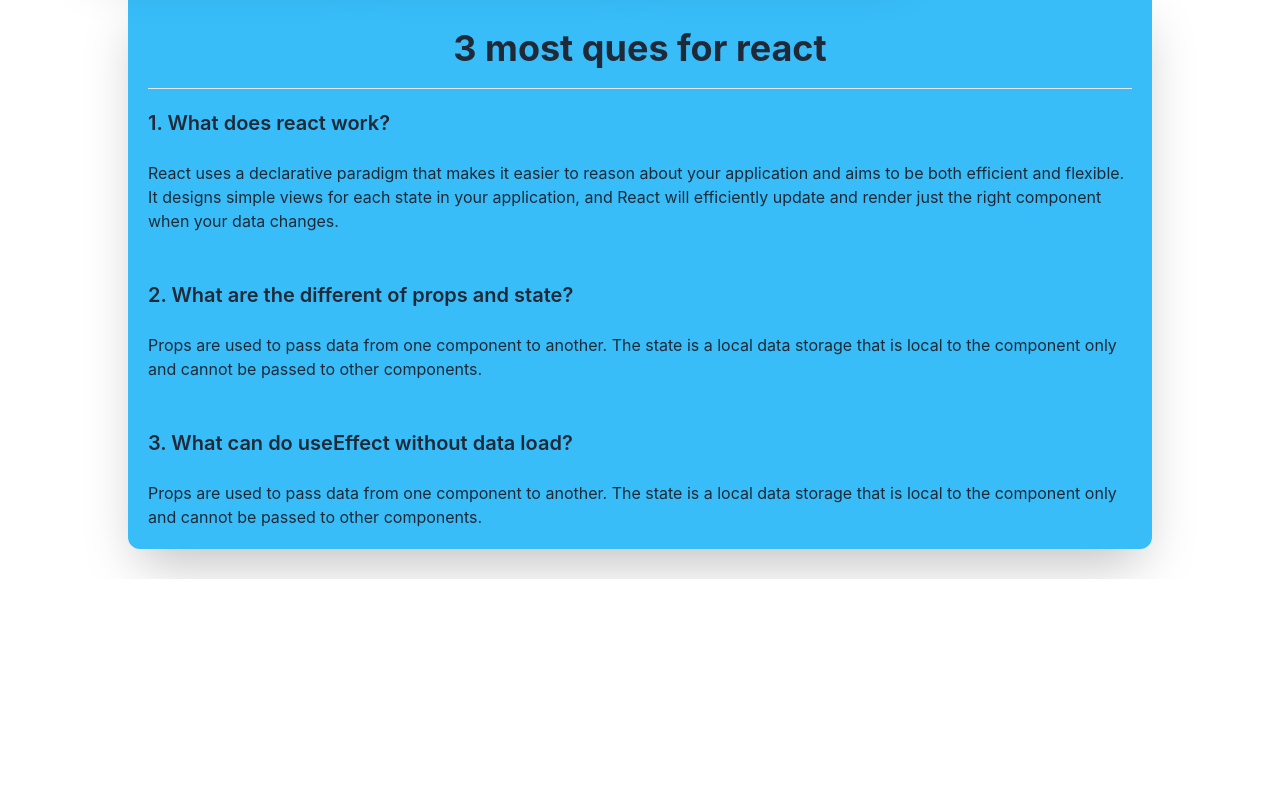
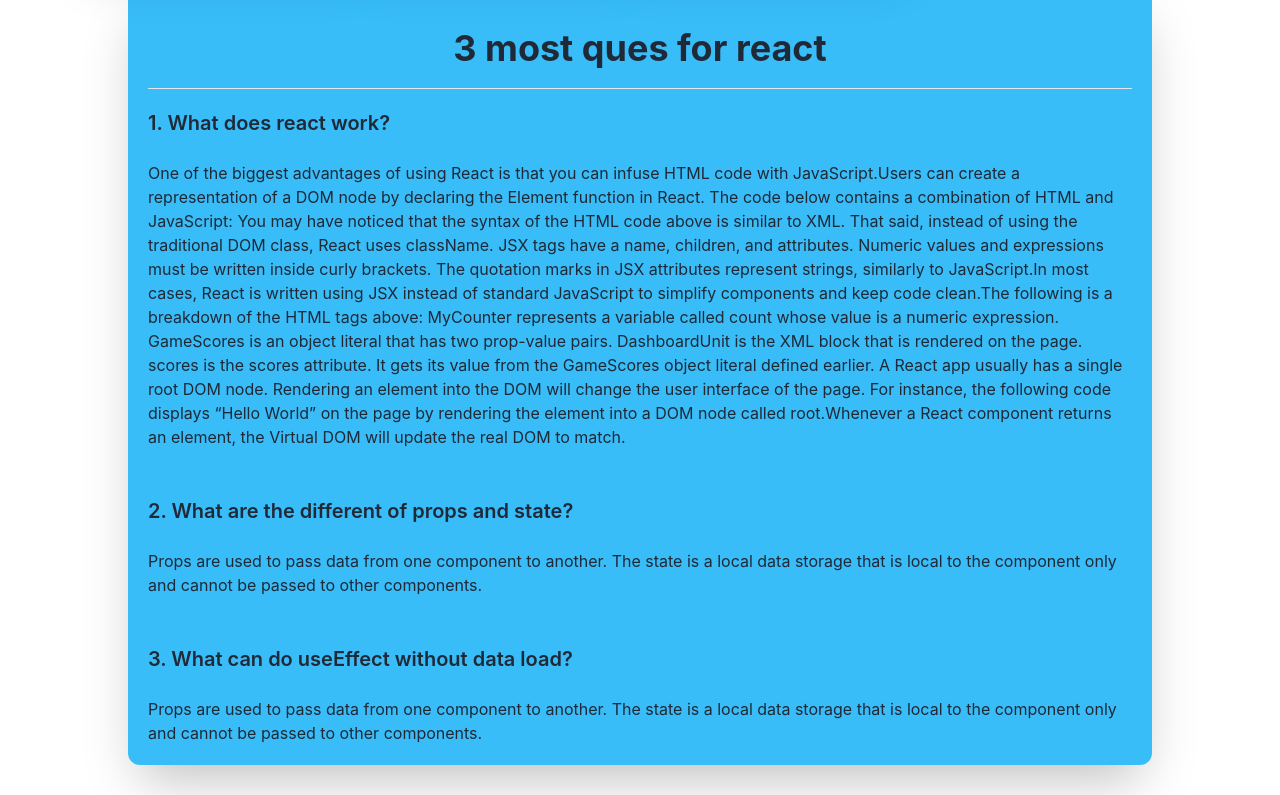
Before and after one commit to RsRuh/my-ride, a React (Create React App) app: page / in a window 1280 px wide. Shown: the part 1282-2077 px from the top of the page. Before the commit the page ends 1861 px from the top, so only its background shows below. Built offline with nearby package versions, Linux system fonts and the light colour scheme.

Commit message:
add first question

```diff
--- a/src/components/Main/Main.js
+++ b/src/components/Main/Main.js
@@ -51,15 +51,23 @@
                 <hr />
                 <h3 className='font-semibold mt-5 text-xl'>1. What does react work?</h3>
                 <br />
-                <h4>React uses a declarative paradigm that makes it easier to reason about your application and aims to be both efficient and flexible. It designs simple views for each state in your application, and React will efficiently update and render just the right component when your data changes.</h4>
+                <h4>One of the biggest advantages of using React is that you can infuse HTML code with JavaScript.Users can create a representation of a DOM node by declaring the Element function in React. The code below contains a combination of HTML and JavaScript: You may have noticed that the syntax of the HTML code above is similar to XML. That said, instead of using the traditional DOM class, React uses className. JSX tags have a name, children, and attributes. Numeric values and expressions must be written inside curly brackets. The quotation marks in JSX attributes represent strings, similarly to JavaScript.In most cases, React is written using JSX instead of standard JavaScript to simplify components and keep code clean.The following is a breakdown of the HTML tags above:
+
+                    MyCounter represents a variable called count whose value is a numeric expression.
+                    GameScores is an object literal that has two prop-value pairs.
+                    DashboardUnit is the XML block that is rendered on the page.
+                    scores is the scores attribute. It gets its value from the GameScores object literal defined earlier.
+                    A React app usually has a single root DOM node. Rendering an element into the DOM will change the user interface of the page.
+
+                    For instance, the following code displays “Hello World” on the page by rendering the element into a DOM node called root.Whenever a React component returns an element, the Virtual DOM will update the real DOM to match.</h4>
                 <br />
                 <br />
-                <h3  className='font-semibold text-xl'>2. What are the different of props and state?</h3>
+                <h3 className='font-semibold text-xl'>2. What are the different of props and state?</h3>
                 <br />
                 <h4>Props are used to pass data from one component to another. The state is a local data storage that is local to the component only and cannot be passed to other components.</h4>
                 <br />
                 <br />
-                <h3  className='font-semibold text-xl'>3. What can do useEffect without data load?</h3>
+                <h3 className='font-semibold text-xl'>3. What can do useEffect without data load?</h3>
                 <br />
                 <h4>Props are used to pass data from one component to another. The state is a local data storage that is local to the component only and cannot be passed to other components.</h4>
             </div>
```
